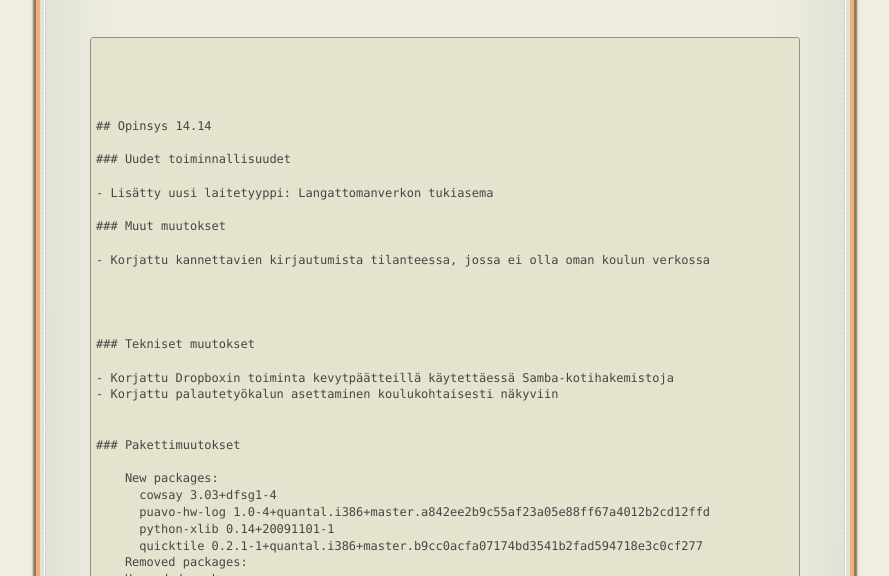
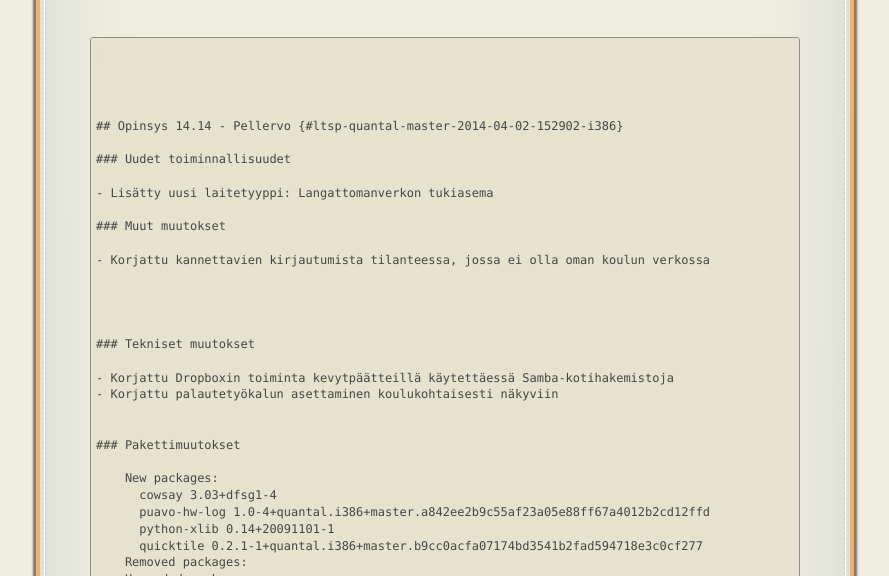
Before and after one commit to opinsys/changelog, a website: page index.html in a window 1280 px wide. Shown: the part 224-800 px from the top of the page, without its empty margins (195-1084 px from the left). Drawn offline with Linux system fonts and the light colour scheme.

Commit message:
Update the name of the next image

```diff
--- a/index.html
+++ b/index.html
@@ -17,7 +17,7 @@
 
 <advanced title="Tuleva päivitys">
 
-## Opinsys 14.14
+## Opinsys 14.14 - Pellervo {#ltsp-quantal-master-2014-04-02-152902-i386}
 
 ### Uudet toiminnallisuudet
 
```
